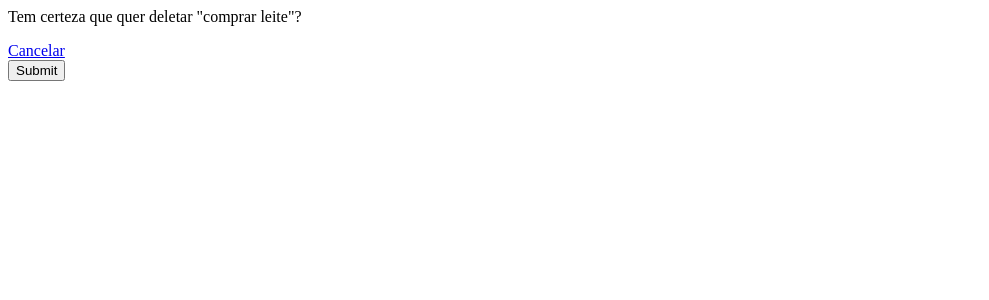
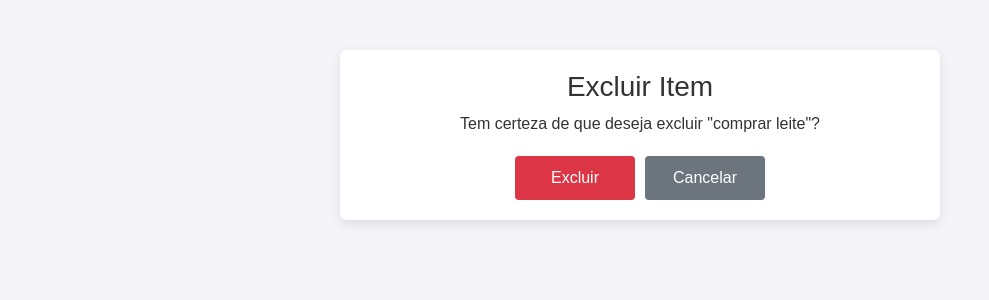
Before and after one commit to FelipeSeleme/DjangoTodoApp, a Django app: page /delete/1/ in a window 1280 px wide. Shown: the top 300 px of the page, without its empty margins (0-989 px from the left). Run offline with Django 5.2, Linux system fonts and the light colour scheme; data comes from the database, SQL or seed files in the repository; both versions use the stored data as it was after the commit; some libraries are stand-ins or nearby versions.

Commit message:
atualização do layout da página de exclusão de item

```diff
--- a/tasks/templates/tasks/delete.html
+++ b/tasks/templates/tasks/delete.html
@@ -1,8 +1,80 @@
-<p>Tem certeza que quer deletar "{{item}}"?</p>
+<link
+	rel="stylesheet"
+	href="https://stackpath.bootstrapcdn.com/bootstrap/4.3.1/css/bootstrap.min.css"
+	integrity="sha384-ggOyR0iXCbMQv3Xipma34MD+dH/1fQ784/j6cY/iJTQUOhcWr7x9JvoRxT2MZw1T"
+	crossorigin="anonymous"
+/>
 
-<a href="{% url 'list' %}">Cancelar</a>
+<style>
+	body {
+		background-color: #f4f4f9;
+		color: #333;
+		font-family: Arial, sans-serif;
+	}
 
-<form method="POST" action="">
-	{% csrf_token %}
-	<input type="submit" name="Confirma" />
-</form>
+	.center-column {
+		width: 600px;
+		margin: 50px auto;
+		padding: 20px;
+		background-color: #fff;
+		border-radius: 6px;
+		box-shadow: 0px 4px 12px rgba(0, 0, 0, 0.1);
+		text-align: center;
+	}
+
+	.button-group {
+		display: flex;
+		justify-content: center;
+		gap: 10px;
+		margin-top: 20px;
+	}
+
+	.button-group .btn {
+		width: 120px;
+		padding: 10px;
+		text-align: center;
+	}
+
+	.submit {
+		background-color: #dc3545;
+		color: #fff;
+		border: none;
+		border-radius: 4px;
+		cursor: pointer;
+	}
+
+	.submit:hover {
+		background-color: #bd2130;
+	}
+
+	.cancel {
+		background-color: #6c757d;
+		color: #fff;
+		border: none;
+		border-radius: 4px;
+		text-decoration: none;
+		cursor: pointer;
+		display: inline-block;
+	}
+
+	.cancel:hover {
+		background-color: #5a6268;
+	}
+</style>
+
+<div class="center-column">
+	<h3>Excluir Item</h3>
+	<p>Tem certeza de que deseja excluir "{{item}}"?</p>
+	<div class="button-group">
+		<form method="POST" action="" style="margin: 0">
+			{% csrf_token %}
+			<input
+				class="btn submit"
+				type="submit"
+				name="Delete Task"
+				value="Excluir"
+			/>
+		</form>
+		<a href="{% url 'list' %}" class="btn cancel">Cancelar</a>
+	</div>
+</div>
--- a/todo/settings.py
+++ b/todo/settings.py
@@ -14,6 +14,7 @@ from pathlib import Path
 
 # Build paths inside the project like this: BASE_DIR / 'subdir'.
 BASE_DIR = Path(__file__).resolve().parent.parent
+
 
 # Quick-start development settings - unsuitable for production
 # See https://docs.djangoproject.com/en/5.1/howto/deployment/checklist/
```
Also changed, not shown: tasks/templates/tasks/update_task.html (+58 -5 lines), db.sqlite3.
